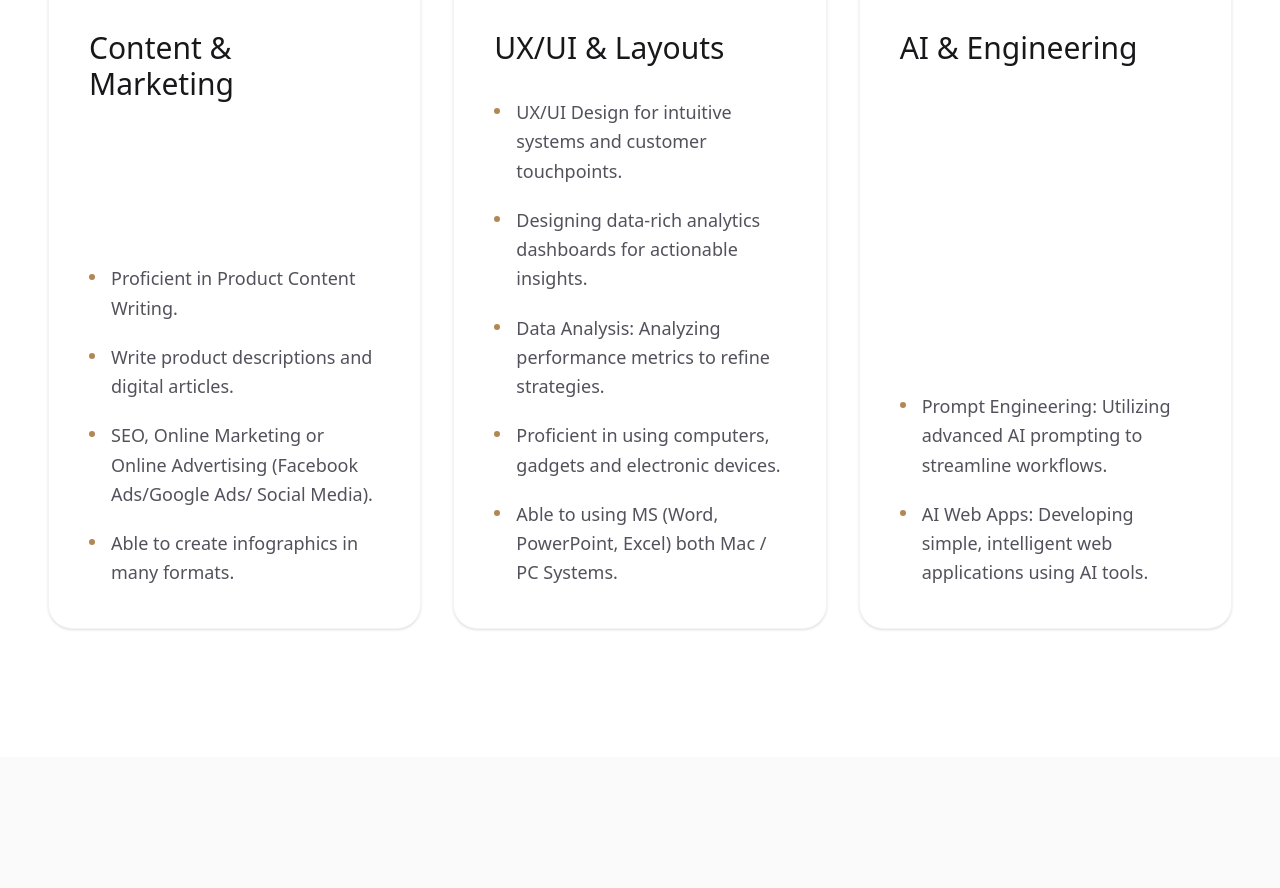
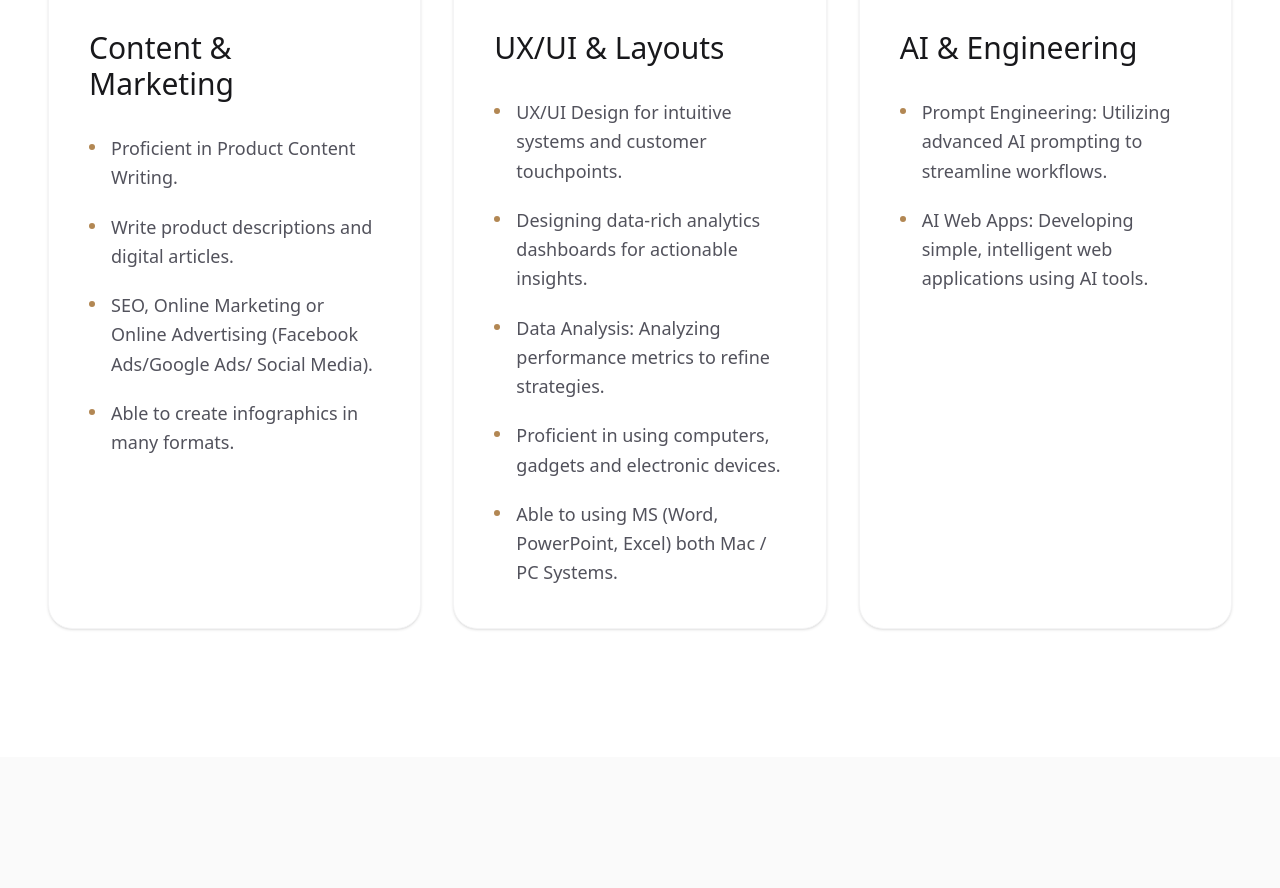
Before and after one commit to maxwtpss/my-portfolio-wuttipong-sartsri, a React (Vite) app: page / in a window 1280 px wide. Shown: the part 1307-2195 px from the top of the page. Built offline with nearby package versions, Linux system fonts and the light colour scheme.

Commit message:
Fix expertise card gap: remove mt-auto from skill list

```diff
--- a/src/App.tsx
+++ b/src/App.tsx
@@ -355,7 +355,7 @@ function ExpertiseCard({ title, icon, items }: { title: string, icon: React.Reac
                 {icon}
             </div>
             <h3 className="text-xl md:text-2xl lg:text-3xl font-medium mb-6 md:mb-8 text-zinc-900">{title}</h3>
-            <ul className="space-y-3 md:space-y-5 mt-auto">
+            <ul className="space-y-3 md:space-y-5">
                 {items.map((item, idx) => (
                     <li key={idx} className="flex items-start gap-3 md:gap-4 text-zinc-600">
                         <div className="w-1.5 h-1.5 rounded-full bg-[#B28753] mt-2 md:mt-2.5 shrink-0" />
```
